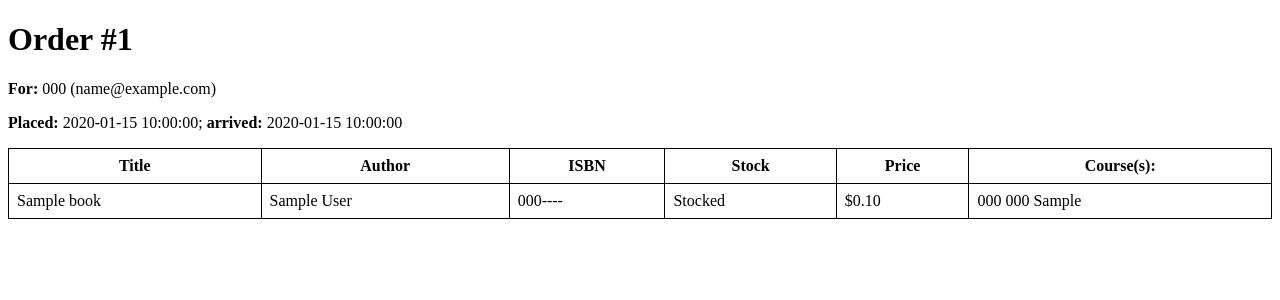
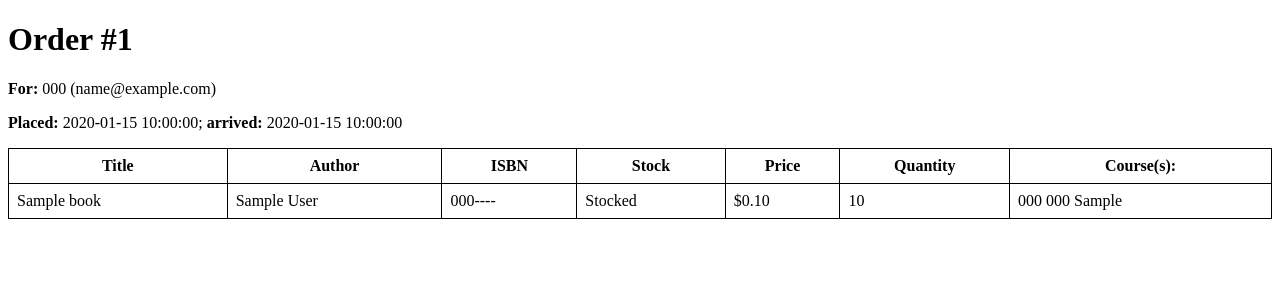
Before and after one commit to MrDOS/wanshitong, a PHP site: page /index.php/order/1 in a window 1280 px wide. Shown: the top 300 px of the page. Run offline with PHP 8.4, Linux system fonts and the light colour scheme; the visitor is signed in with stand-in values (Sample User, id 1); tables that the repository leaves empty or names only in its code hold one stand-in row (values such as "Sample post"); data that the repository does not hold is empty.

Commit message:
Fix missing quantity on order view.

```diff
--- a/engine/wanshitong/views/OrderView.php
+++ b/engine/wanshitong/views/OrderView.php
@@ -40,7 +40,8 @@ class OrderView implements View
                 'header' => null,
                 'submit_name' => null,
                 'submit_label' => null,
-                'can_order' => false
+                'can_order' => false,
+                'show_quantity' => true
             ))));
         $content->render();
     }
```
